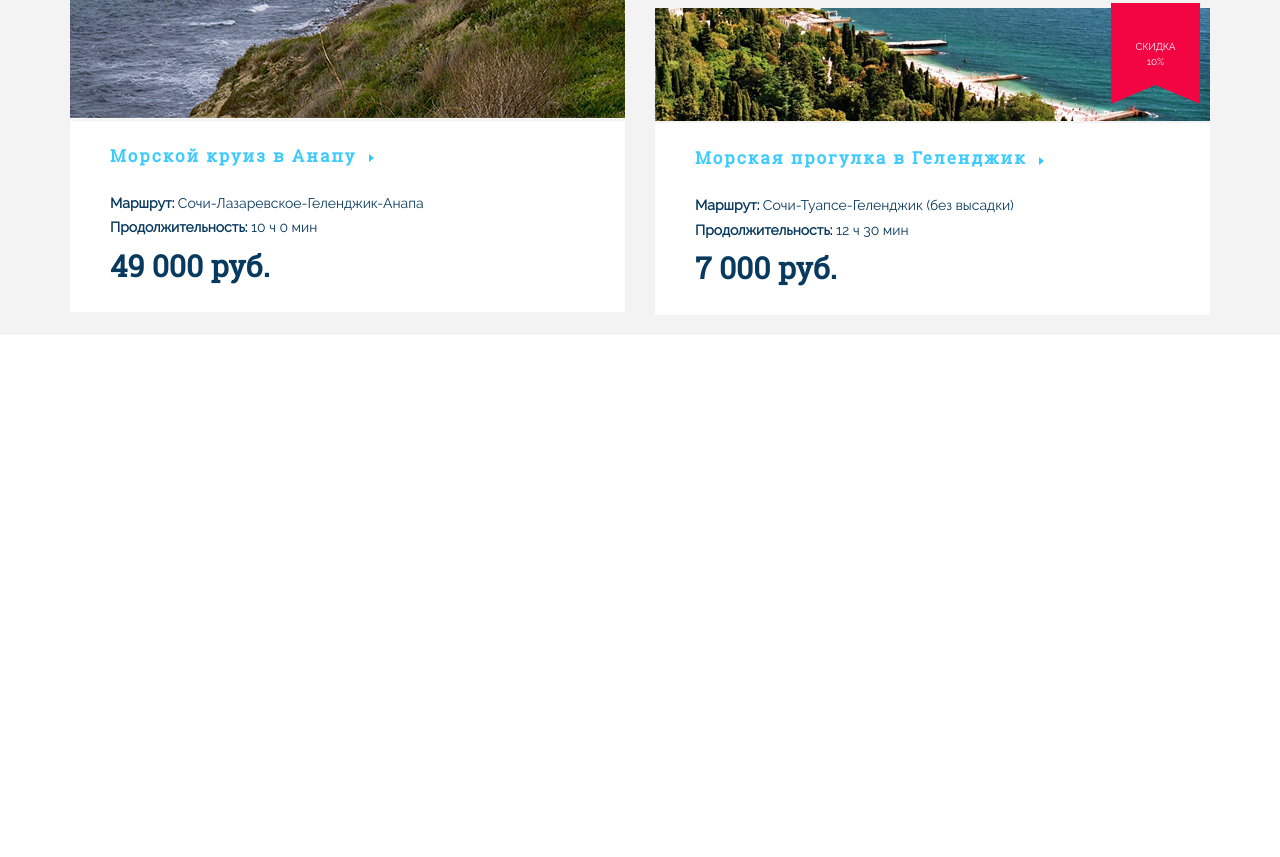
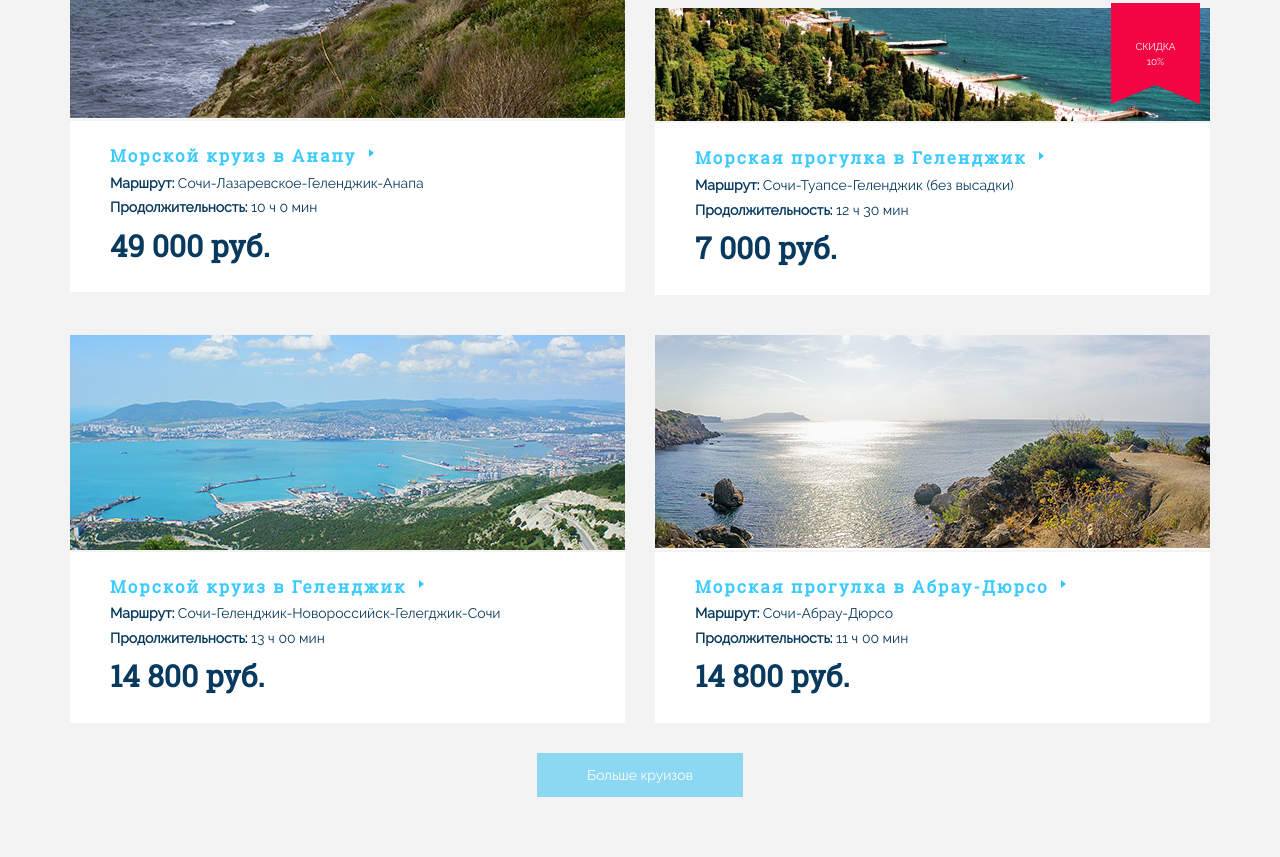
Before and after one commit to vangeliyyulia/Cruise, a website: page app/index.html in a window 1280 px wide. Shown: the part 1305-2162 px from the top of the page. Before the commit the page ends 1640 px from the top, so only its background shows below. Drawn offline with Linux system fonts and the light colour scheme; files whose address does not match are found by name.

Commit message:
Services Section Pt.2

```diff
--- a/app/index.html
+++ b/app/index.html
@@ -56,7 +56,7 @@
                     </div>
                     <div class="services__list">
                         <div class="services__item">
-                            <div class="content-overlay"></div>
+
                             <div class="services__img-wrapper">
                                 <div class="services__tag services__tag--hit">
                                     <span class="services__tag-text">Хит<br> продаж</span>
@@ -72,7 +72,7 @@
                         </div>
                         <div class="services__items-wrapper">
                             <div class="services__item">
-                                <div class="content-overlay"></div>
+
                                 <div class="services__img-wrapper">
                                     <div class="services__tag services__tag--stock">
                                         <span class="services__tag-text">Акция</span>
@@ -87,7 +87,7 @@
                                 </div>
                             </div>
                             <div class="services__item">
-                                <div class="content-overlay"></div>
+
                                 <div class="services__img-wrapper">
                                     <div class="services__tag services__tag--stock">
                                         <span class="services__tag-text">Скидка<br> 10%</span>
@@ -102,6 +102,33 @@
                                 </div>
                             </div>
                         </div>
+                        <div class="services__item">
+
+                            <div class="services__img-wrapper">
+                                <img src="img/novorossijsk.jpg" alt="круиз" class="services__img">
+                            </div>
+                            <div class="services__content">
+                                <a href="#" class="services__link"><h3 class="services__name">Морской круиз в Геленджик</h3></a>
+                                <span class="services__route"><b>Маршрут:</b> Сочи-Геленджик-Новороссийск-Гелегджик-Сочи</span>
+                                <span class="services__duration"><b>Продолжительность:</b> 13 ч 00 мин</span>
+                                <span class="services__price"><b>14 800 руб.</b></span>
+                            </div>
+                        </div>
+                        <div class="services__item">
+
+                            <div class="services__img-wrapper">
+                                <img src="img/abrau.jpg" alt="круиз" class="services__img">
+                            </div>
+                            <div class="services__content">
+                                <a href="#" class="services__link"><h3 class="services__name">Морская прогулка в Абрау-Дюрсо</h3></a>
+                                <span class="services__route"><b>Маршрут:</b> Сочи-Абрау-Дюрсо</span>
+                                <span class="services__duration"><b>Продолжительность:</b> 11 ч 00 мин</span>
+                                <span class="services__price"><b>14 800 руб.</b></span>
+                            </div>
+                        </div>
+                    </div>
+                    <div class="btn__wrapper">
+                        <a href="#" class="btn btn--more">Больше круизов</a>
                     </div>
                 </div>
             </section>
--- a/app/sass/components/_btn.scss
+++ b/app/sass/components/_btn.scss
@@ -19,5 +19,9 @@
         &--down {
             margin-bottom: 2rem;
         }
+
+        &--more {
+            margin-bottom: 6rem;
+        }
     }
 }
--- a/app/sass/layout/_services.scss
+++ b/app/sass/layout/_services.scss
@@ -8,6 +8,7 @@
         justify-content: center;
         flex-direction: column;
         margin-bottom: 4rem;
+        text-align: center;
     }
     &__heading {
         font-family: var(--roboto-slab);
@@ -39,6 +40,7 @@
         display: flex;
         flex-wrap: wrap;
         justify-content: space-between;
+        margin-bottom: 3rem;
     }
 
     &__item {
@@ -51,7 +53,7 @@
         flex-direction: column;
 
         & > div {
-            margin-bottom: 2rem;
+            margin-bottom: 4rem;
         }
     }
 
@@ -114,7 +116,6 @@
         font-size: 1.7rem;
         letter-spacing: .2rem;
         color: hsl(196%, 100, 62);
-        margin-bottom: 2rem;
     }
 
     &__route, &__duration {
```
Also changed, not shown: app/css/main.min.css.
